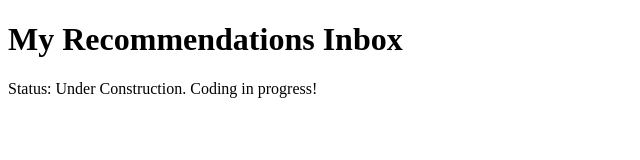
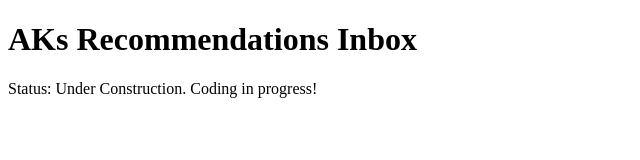
Before and after one commit to akmilim/recs-inbox, a plain HTML site: page index.html in a window 1280 px wide. Shown: the whole page, without its empty margins (0-640 px from the left). Drawn offline with Linux system fonts and the light colour scheme.

Commit message:
updated title test

```diff
--- a/index.html
+++ b/index.html
@@ -1,7 +1,7 @@
 <!DOCTYPE html>
 <html>
 <body>
-    <h1>My Recommendations Inbox</h1>
+    <h1>AKs Recommendations Inbox</h1>
     <p>Status: Under Construction. Coding in progress!</p>
 </body>
 </html>
```
